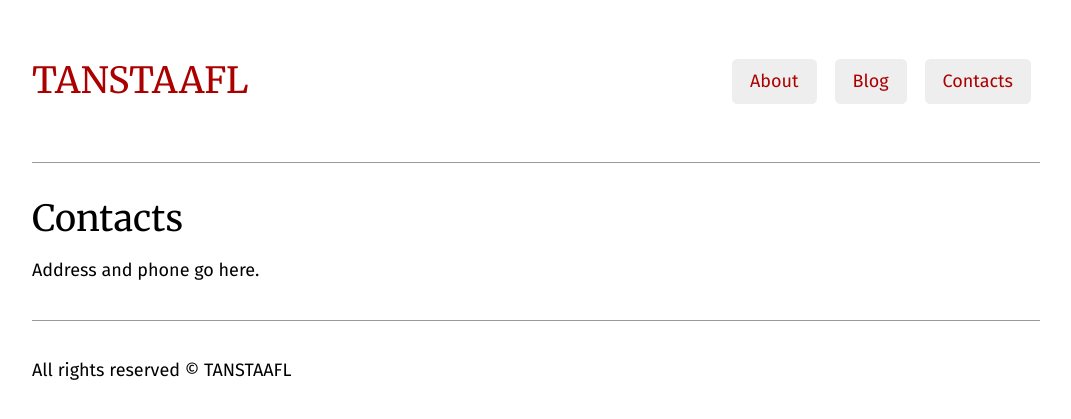
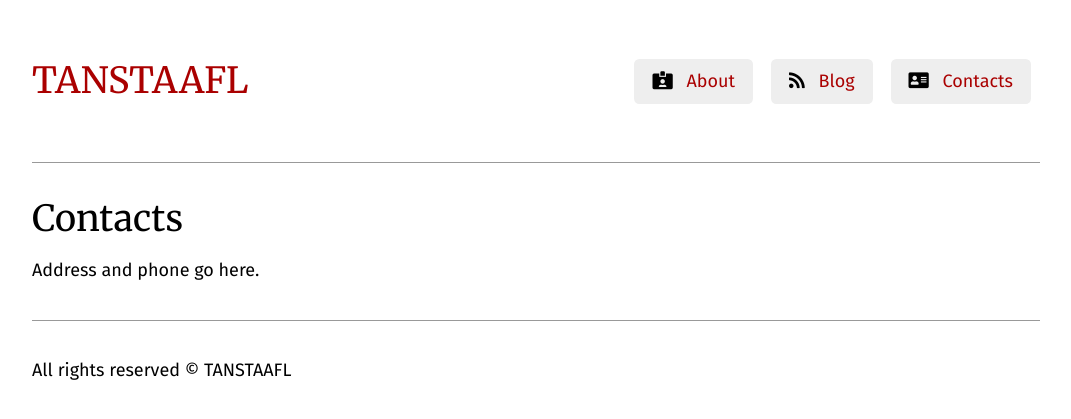
Before and after one commit to dpeneva/su-jekyll-site, a Jekyll site: the page built from contacts.html, in a window 1280 px wide. Shown: the top 419 px of the page, without its empty margins (104-1175 px from the left). Built offline with Jekyll 4.4.1, drawn with Linux system fonts in a browser that asks for light colours.

Commit message:
Separating partials

```diff
--- a/_includes/navigation.html
+++ b/_includes/navigation.html
@@ -3,7 +3,9 @@
             {% for page in site.pages %}
                 {% if page.title %}
                     <li>
-                    <a href="{{ site.baseurl }}{{ page.url }}">{{ page.title }}</a>
+                    <a href="{{ site.baseurl }}{{ page.url }}">
+                    {% if page.icon %}<i class="fas {{ page.icon }}"></i>{% endif %}
+                    {{ page.title }}</a>
                     </li>
                 {% endif %}
             {% endfor %}
--- a/_layouts/main.html
+++ b/_layouts/main.html
@@ -5,6 +5,7 @@
     <meta name="viewport" content="width=device-width, initial-scale=1.0">
     <meta http-equiv="X-UA-Compatible" content="ie=edge">
     <title>{{ site.title }}</title>
+    <link rel="stylesheet" href="{{ site.baseurl }}/fontawesome/css/all.min.css">
     <link rel="stylesheet" href="{{ site.baseurl }}/css/site.css">
 </head>
 <body>
--- a/about.html
+++ b/about.html
@@ -1,6 +1,7 @@
 ---
 layout: main
 title: About
+icon: fa-id-card-alt
 permalink: /about/
 ---
 
--- a/blog.html
+++ b/blog.html
@@ -1,6 +1,7 @@
 ---
 layout: main
 title: Blog
+icon: fa-rss
 permalink: /blog/
 ---
 
--- a/contacts.html
+++ b/contacts.html
@@ -1,6 +1,7 @@
 ---
 layout: main
 title: Contacts
+icon: fa-address-card
 permalink: /contacts/
 ---
 
--- a/css/navigation.css
+++ b/css/navigation.css
@@ -24,3 +24,8 @@
     background: var(--color-link-default);
     color: var(--color-body-bgrd);
 }
+
+.site-nav a i.fas:before {
+    color: #000;
+    margin-right: 0.5em;
+}
```
